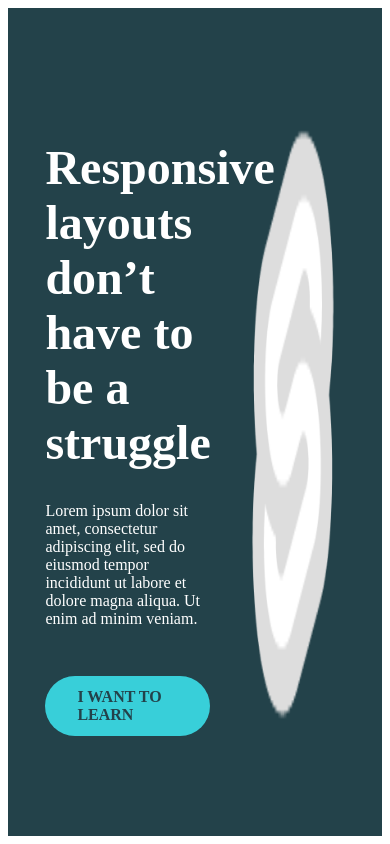
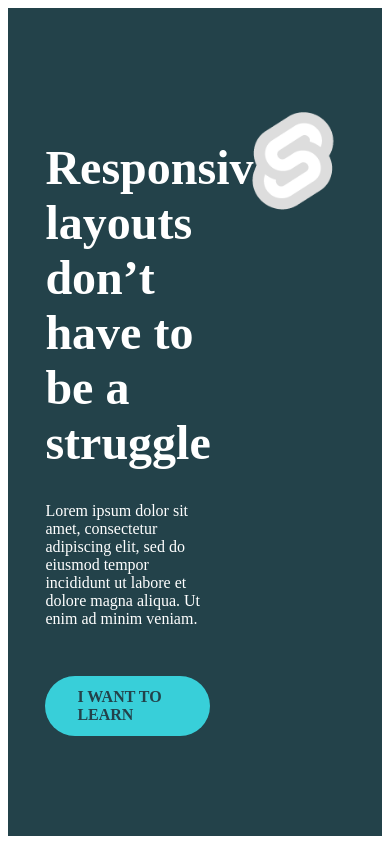
Before and after one commit to TaufiqHdyt/crl-21, a SvelteKit app: page /day-9 in a window 390 px wide. Shown: the top 844 px of the page. Built offline with nearby package versions, Linux system fonts and the light colour scheme.

Commit message:
ensure image is responsive

```diff
--- a/src/routes/day-9/+page.svelte
+++ b/src/routes/day-9/+page.svelte
@@ -14,7 +14,9 @@
 			</p>
 			<a href="#" class="btn">I want to learn</a>
 		</div>
-		<img class="hero__img" src="/favicon.png" alt="favicon">
+		<div class="hero__img">
+			<img src="/favicon.png" alt="favicon">
+		</div>
 	</div>
 </div>
 
--- a/src/routes/day-9/style.css
+++ b/src/routes/day-9/style.css
@@ -23,6 +23,10 @@
 *::before,
 *::after {
 	box-sizing: border-box;
+}
+
+img {
+	max-width: 100%;
 }
 
 body {
```
